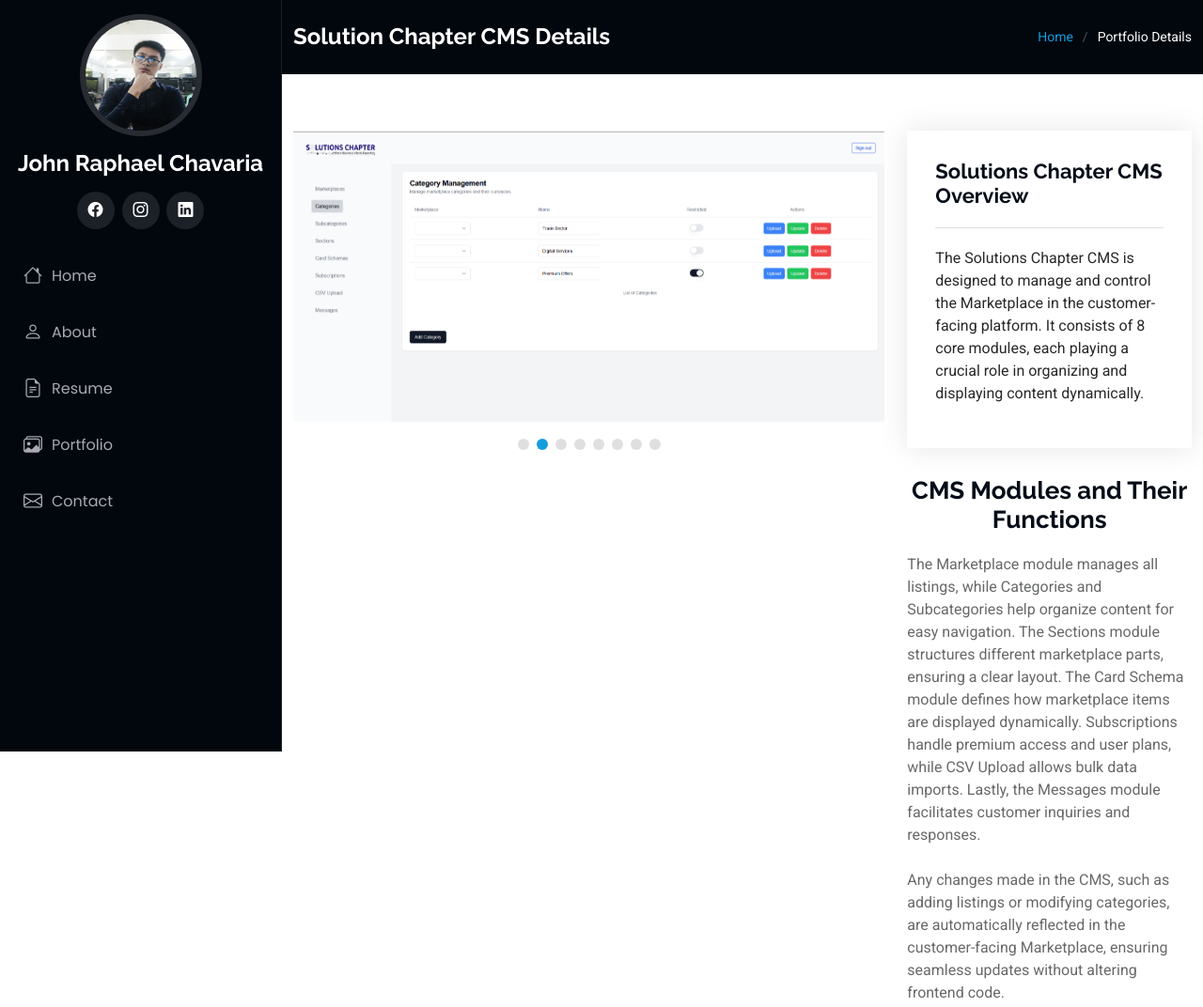
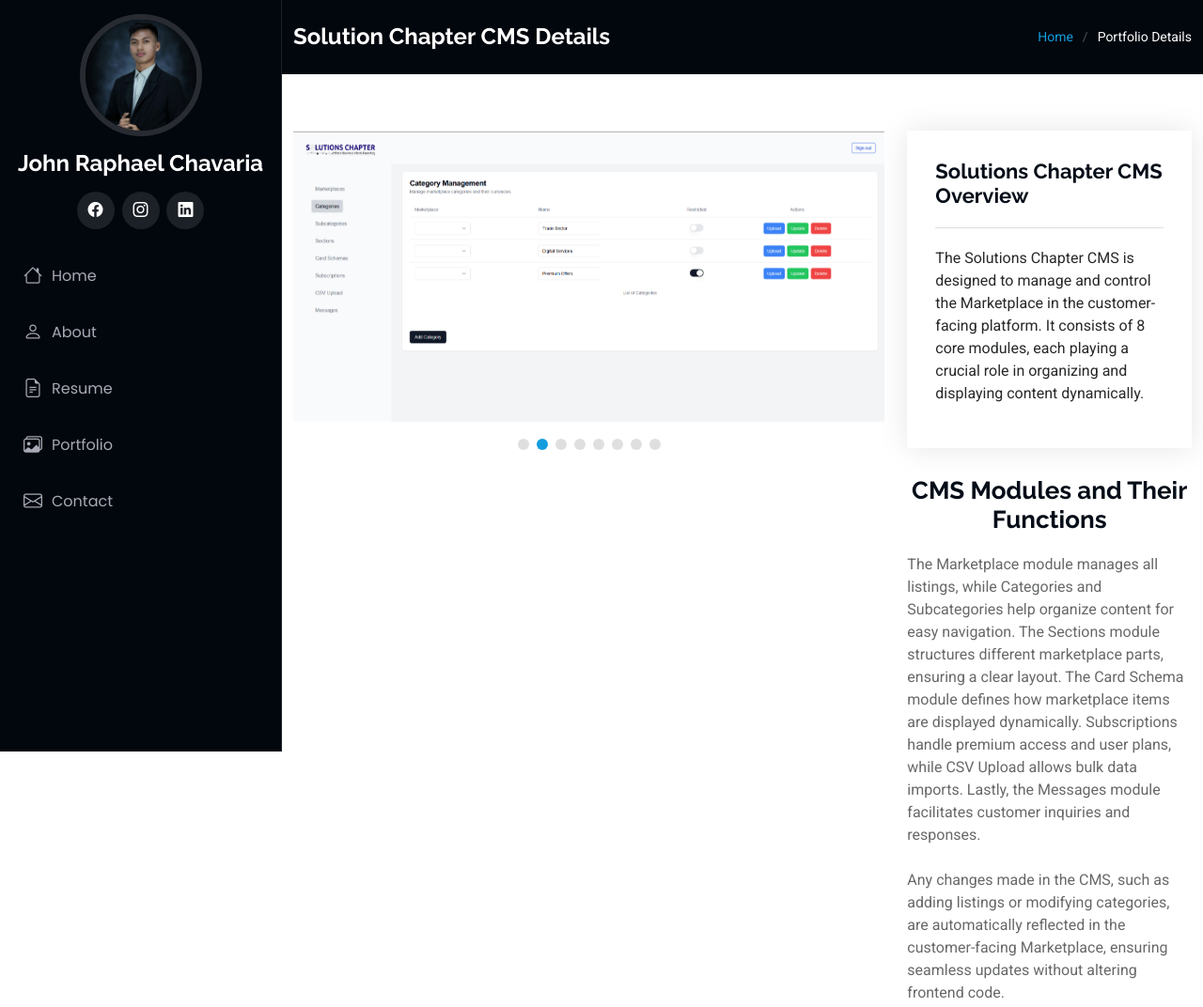
Before and after one commit to jrdich/my-portfolio-latest, a plain HTML site: page portfolio-details.html in a window 1280 px wide. Shown: the whole page at 94% size. Drawn offline with Linux system fonts and the light colour scheme.

Commit message:
Modified the logo in portfolio-details

```diff
--- a/portfolio-details.html
+++ b/portfolio-details.html
@@ -42,7 +42,7 @@
     <i class="header-toggle d-xl-none bi bi-list"></i>
 
     <div class="profile-img">
-      <img src="assets/img/my-profile-img10.jpg" alt="" class="img-fluid rounded-circle">
+      <img src="assets/img/my-profile-img11.jpeg" alt="" class="img-fluid rounded-circle">
     </div>
 
     <a href="index.html" class="logo d-flex align-items-center justify-content-center">
```
